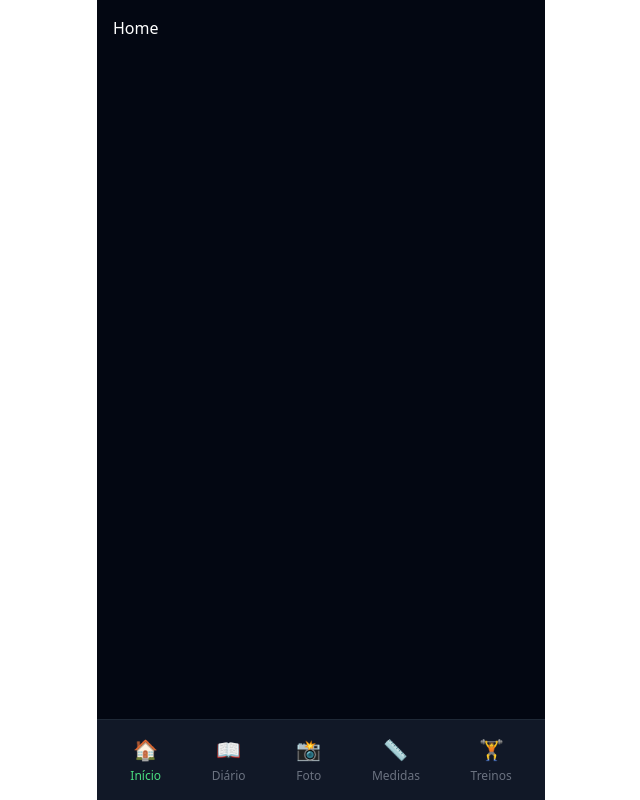
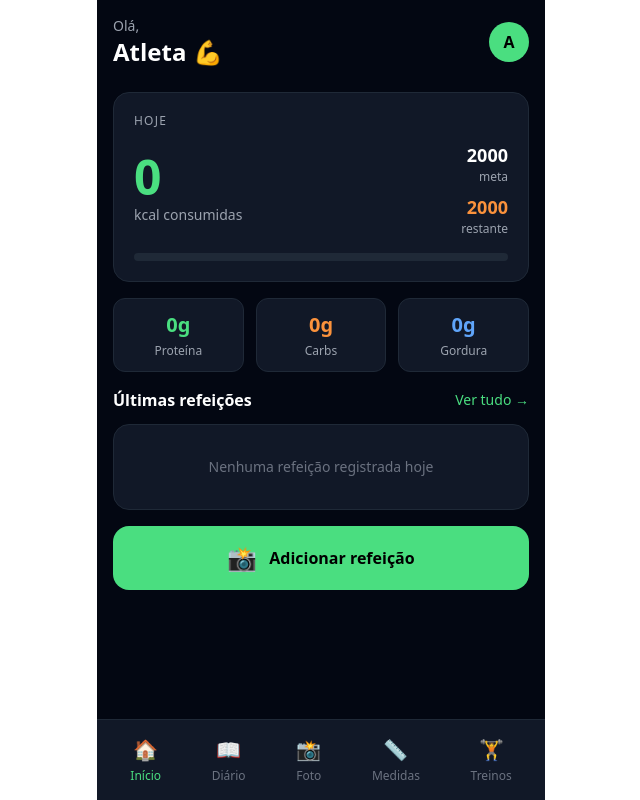
Before and after one commit to kaiox21/fitAI-APP, a React (Vite) app: page /home in a window 1280 px wide. Shown: the whole page, without its empty margins (319-959 px from the left). Built offline with nearby package versions, Linux system fonts and the light colour scheme.

Commit message:
feat: tela home com botão de adicionar refeição

```diff
--- a/src/pages/Home.jsx
+++ b/src/pages/Home.jsx
@@ -1,3 +1,77 @@
 export default function Home() {
-  return <div className="p-4 text-white">Home</div>
+  return (
+    <div className="p-4 pb-24">
+
+      {/* Header */}
+      <div className="flex items-center justify-between mb-6">
+        <div>
+          <p className="text-gray-400 text-sm">Olá,</p>
+          <h1 className="text-white text-2xl font-bold">Atleta 💪</h1>
+        </div>
+        <div className="w-10 h-10 rounded-full bg-green-400 flex items-center justify-center text-black font-bold">
+          A
+        </div>
+      </div>
+
+      {/* Card de calorias */}
+      <div className="bg-gray-900 border border-gray-800 rounded-2xl p-5 mb-4">
+        <p className="text-gray-400 text-xs uppercase tracking-widest mb-3">Hoje</p>
+        <div className="flex items-center justify-between">
+          <div>
+            <p className="text-green-400 text-5xl font-bold">0</p>
+            <p className="text-gray-400 text-sm mt-1">kcal consumidas</p>
+          </div>
+          <div className="text-right">
+            <p className="text-white text-lg font-bold">2000</p>
+            <p className="text-gray-400 text-xs">meta</p>
+            <p className="text-orange-400 text-lg font-bold mt-2">2000</p>
+            <p className="text-gray-400 text-xs">restante</p>
+          </div>
+        </div>
+        <div className="mt-4 bg-gray-800 rounded-full h-2">
+          <div className="bg-green-400 h-2 rounded-full w-0 transition-all"></div>
+        </div>
+      </div>
+
+      {/* Macros */}
+      <div className="grid grid-cols-3 gap-3 mb-4">
+        {[
+          { label: 'Proteína', value: '0g', color: 'text-green-400' },
+          { label: 'Carbs', value: '0g', color: 'text-orange-400' },
+          { label: 'Gordura', value: '0g', color: 'text-blue-400' },
+        ].map(macro => (
+          <div key={macro.label} className="bg-gray-900 border border-gray-800 rounded-xl p-3 text-center">
+            <p className={`text-xl font-bold ${macro.color}`}>{macro.value}</p>
+            <p className="text-gray-400 text-xs mt-1">{macro.label}</p>
+          </div>
+        ))}
+      </div>
+
+      {/* Últimas refeições */}
+      <div className="flex items-center justify-between mb-3">
+        <h2 className="text-white font-bold">Últimas refeições</h2>
+        <span className="text-green-400 text-sm cursor-pointer">Ver tudo →</span>
+      </div>
+
+      <div className="bg-gray-900 border border-gray-800 rounded-2xl p-4 mb-4">
+        <p className="text-gray-500 text-sm text-center py-4">
+          Nenhuma refeição registrada hoje
+        </p>
+      </div>
+
+      {/* Botão adicionar refeição */}
+      <label className="flex items-center justify-center gap-3 w-full bg-green-400 hover:bg-green-300 text-black font-bold py-4 rounded-2xl cursor-pointer transition-all active:scale-95">
+        <span className="text-2xl">📸</span>
+        <span className="text-base">Adicionar refeição</span>
+        <input
+          type="file"
+          accept="image/*"
+          capture="environment"
+          className="hidden"
+          onChange={(e) => console.log(e.target.files[0])}
+        />
+      </label>
+
+    </div>
+  )
 }
```
